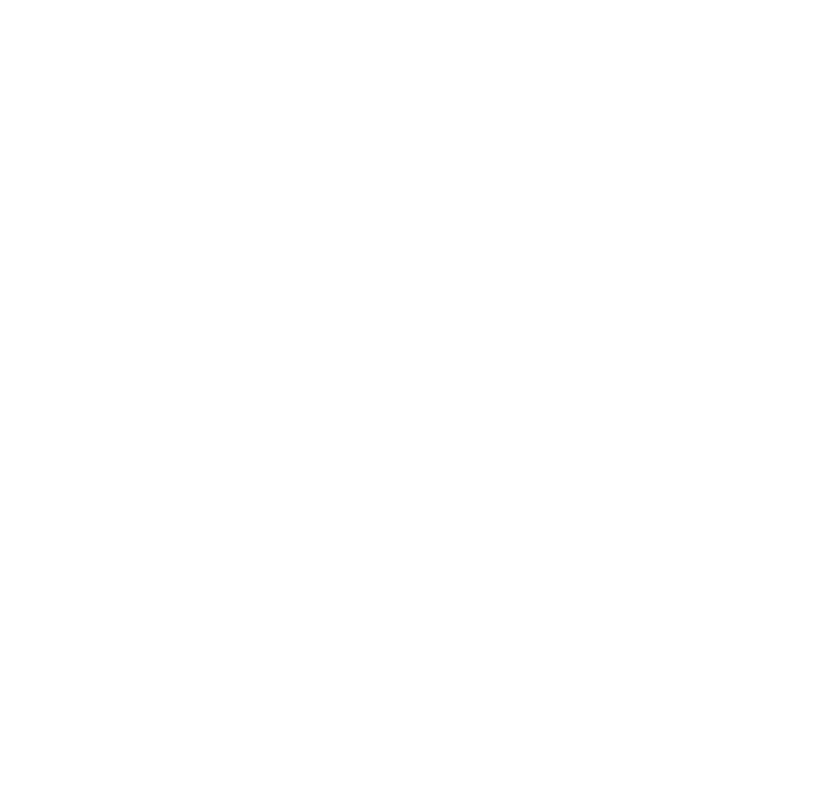
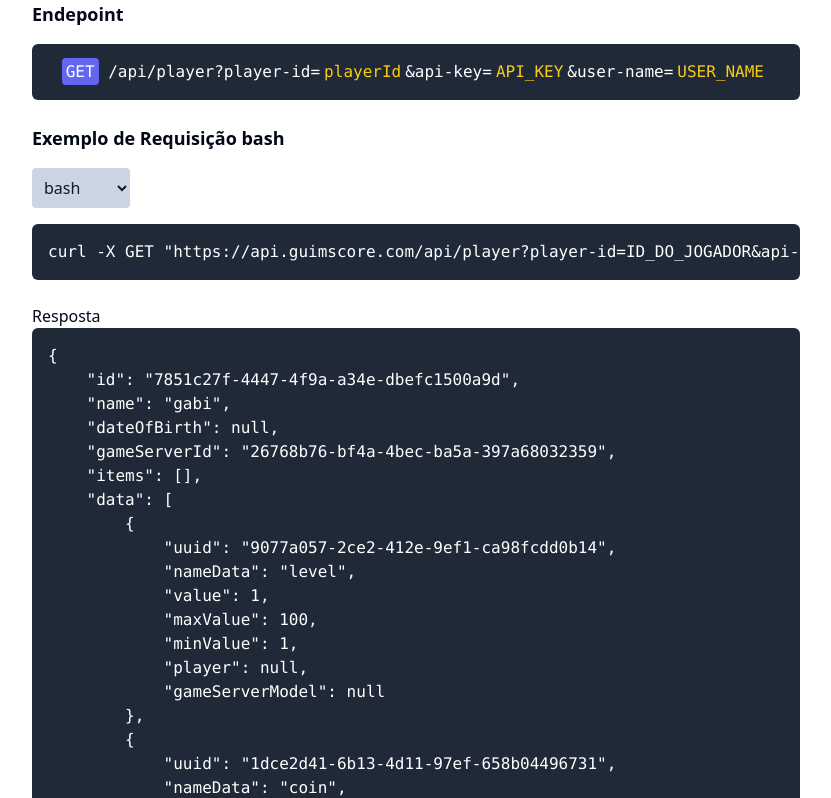
Before and after one commit to Faguim02/GuimScore, a Next.js app in the folder frontend/: page /docs/pt-BR/data in a window 1280 px wide. Shown: the part 1826-2624 px from the top of the page, without its empty margins (352-1183 px from the left). Before the commit the page ends 1848 px from the top, so only its background shows below. Built offline with nearby package versions, Linux system fonts and the light colour scheme.

Commit message:
feat: Atualiza páginas de documentação em português e componentes da interface.

```diff
--- a/frontend/src/app/docs/pt-BR/data/page.tsx
+++ b/frontend/src/app/docs/pt-BR/data/page.tsx
@@ -1,6 +1,12 @@
-import React from 'react';
+"use client";
+
+import { useState } from 'react';
 
 const Data = () => {
+
+    const [lenguageProgramming, setLenguageProgramming] = useState('bash');
+    const lenguages = ['bash', 'gdscript'];
+
     return (
         <div className="max-w-4xl mx-auto px-6 py-12">
             <header className="text-center mb-12">
@@ -35,14 +41,16 @@
 
             <section className='mb-16 bg-white rounded-xl shadow-md p-8 md:p-10'>
 
+                <h2 className='text-2xl font-bold text-gray-800 mb-4'>Criando um novo dado</h2>
+
                 <p>Para criar um dado para os jogadores de um servidor pelo painel de controle</p>
 
-                <ol>
+                <ul className='list-disc list-inside text-gray-700 mb-6'>
                     <li>Navegue ao painel de controle</li>
                     <li>Selecione o game server desejado</li>
                     <li>Adicione novos pares chave-valor conforme necessário</li>
                     <li>Salve as alterações</li>
-                </ol>
+                </ul>
 
                 <p>Pronto, um novo dado foi criado, observe que na tabela dos dados, ele aparece junto com o indentificador do dado</p>
 
@@ -51,8 +59,182 @@
             <section className="mb-16 bg-white rounded-xl p-8 md:p-10">
 
                 <h2 className='text-2xl font-bold text-gray-800 mb-4'>Buscando pelos dados do jogador</h2>
+                <p>Para buscar os dados de um jogador, utilize a rota <code className="bg-gray-200 p-1 rounded">GET</code> o endpoint <code className="bg-gray-200 p-1 rounded">/api/player?player-id=<span className='text-red-500 p-1 rounded'>playerId</span>&api-key=<span className='text-red-500 p-1 rounded'>API_KEY</span>&user-name=<span className='text-red-500 p-1 rounded'>USER_NAME</span></code>, onde playerId representa o ID do jogador e key representa a chave do dado que vocé deseja buscar.</p>
 
+                <h3 className="text-lg font-semibold mb-4">Endepoint</h3>
+                <pre className="bg-gray-800 text-white p-4 rounded-md mb-6 overflow-x-auto">
+                    <code className="language-http">
+    <code className=" p-1 rounded"> <code className='bg-indigo-500 p-1 rounded'>GET</code> /api/player?player-id=<span className='text-yellow-400 p-1 rounded'>playerId</span>&api-key=<span className='text-yellow-400 p-1 rounded'>API_KEY</span>&user-name=<span className='text-yellow-400 p-1 rounded'>USER_NAME</span></code>
+                    </code>
+                </pre>
 
+                <h3 className="text-lg font-semibold mb-4">Exemplo de Requisição {lenguageProgramming}</h3>
+                <div className='bg-white flex p-0 mb-4 rounded'>
+                        <select name="lenguage" onChange={(e) => setLenguageProgramming(e.target.value)} className="bg-slate-300 text-gray-900 p-2 rounded" id="">
+                            {lenguages.map((lang) => (
+                                <option key={lang} value={lang} selected={lenguageProgramming === lang}>{lang}</option>
+                            ))}
+                        </select>
+                </div>
+                <pre className="bg-gray-800 text-white p-4 rounded-md mb-6 overflow-x-auto">
+
+                    {lenguageProgramming === 'bash' &&
+                     <code className="language-bash">
+{`curl -X GET "https://api.guimscore.com/api/player?player-id=ID_DO_JOGADOR&api-key=SUA_API_KEY&user-name=SEU_NOME_DE_ADMINISTRADOR" \\`}
+                     </code>
+                    }
+
+                    {lenguageProgramming === 'gdscript' &&
+                    <code>
+{`
+    var playerId = "7851c27f-4447-4f9a-a34e-dbefc1500a9d" # ID do jogador que você deseja buscar
+    var apiKey = "SUA_API_KEY"
+    var userName = "SEU_NOME_DE_USUARIO"
+
+    func _on_button_pressed():
+        var url = "localhost:3000/api/player?player-id=" + playerId + "&api-key=" + apiKey + "&user-name=" + userName
+        $HTTPRequest.request(url)
+
+    func _on_HTTPRequest_request_completed(result, response_code, headers, body):
+        if response_code == 200:
+            var response = JSON.parse(body.get_string_from_utf8())
+            print("Dados do jogador:", response)
+
+`}
+                    </code>
+                    }
+
+                </pre>
+
+                <h3>Resposta</h3>
+                <pre className="bg-gray-800 text-white p-4 rounded-md mb-6 overflow-x-auto">
+                    <code className="language-json">
+{`{
+	"id": "7851c27f-4447-4f9a-a34e-dbefc1500a9d",
+	"name": "gabi",
+	"dateOfBirth": null,
+	"gameServerId": "26768b76-bf4a-4bec-ba5a-397a68032359",
+	"items": [],
+	"data": [
+		{
+			"uuid": "9077a057-2ce2-412e-9ef1-ca98fcdd0b14",
+			"nameData": "level",
+			"value": 1,
+			"maxValue": 100,
+			"minValue": 1,
+			"player": null,
+			"gameServerModel": null
+		},
+		{
+			"uuid": "1dce2d41-6b13-4d11-97ef-658b04496731",
+			"nameData": "coin",
+			"value": 0,
+			"maxValue": 100,
+			"minValue": 0,
+			"player": null,
+			"gameServerModel": null
+		}
+	]
+}`}
+                    </code>
+                </pre>
+            </section>
+
+            <section className='mb-16 bg-white rounded-xl md:p-10'>
+
+                <h2 className="text-2xl font-semibold mb-4">Adicionando um novo valor ao dado</h2>
+                <p>Para adicionar um novo valor ao dado, temos duas alternativas de rotas:</p>
+                <ol className='text-lg md:text-xl text-gray-800 max-w-3xl pb-6'>
+                    <li>
+                        <p>Esta rota permite almentar o valor do dado:</p>
+                        <pre className="bg-gray-800 text-white p-4 rounded-md mb-6 overflow-x-auto">
+                            <code className=" p-1 rounded"> <code className='bg-green-500 p-1 rounded'>POST</code> /api/player/addValue?api-key=<span className='text-yellow-400 p-1 rounded'>API_KEY</span>&user-name=<span className='text-yellow-400 p-1 rounded'>USER_NAME</span></code>
+                        </pre>
+                    </li>
+                    <li>
+                        <p>Esta rota permite diminuir o valor do dado:</p>
+                        <pre className="bg-gray-800 text-white p-4 rounded-md mb-6 overflow-x-auto">
+                            <code className=" p-1 rounded"> <code className='bg-green-500 p-1 rounded'>POST</code> /api/player/subtractValue?api-key=<span className='text-yellow-400 p-1 rounded'>API_KEY</span>&user-name=<span className='text-yellow-400 p-1 rounded'>USER_NAME</span></code>
+                        </pre>
+                    </li>
+                </ol>
+
+                <h3 className="text-lg font-semibold mb-4">Corpo da Requisição (Body)</h3>
+                <p className="text-lg md:text-xl text-gray-800 max-w-3xl pb-6">
+                    O corpo da requisição deve ser um objeto JSON contendo os seguintes campos:
+                </p>
+                <pre className="bg-gray-800 text-white p-4 rounded-md mb-6 overflow-x-auto">
+                    <code className="language-json">
+{
+`
+{
+    "playerId": "id do jogador",
+    "dataId": "id do dado",
+    "gameId": "id do game server",
+    "value": 10 # valor a ser adicionado ou subtraiido
+}
+`
+}
+                    </code>
+                </pre>
+
+                <h3 className="text-lg font-semibold mb-4">Exemplo de Requisição {lenguageProgramming}</h3>
+                <div className='bg-white flex p-0 mb-4 rounded'>
+                        <select name="lenguage" onChange={(e) => setLenguageProgramming(e.target.value)} className="bg-slate-300 text-gray-900 p-2 rounded" id="">
+                            {lenguages.map((lang) => (
+                                <option key={lang} value={lang} selected={lenguageProgramming === lang}>{lang}</option>
+                            ))}
+                        </select>
+                </div>
+                <pre className="bg-gray-800 text-white p-4 rounded-md mb-6 overflow-x-auto">
+
+                    {lenguageProgramming === 'bash' &&
+                    <code>
+{`curl -X POST \\
+    http://localhost:3000/api/player/addValue?api-key=API_KEY&user-name=USER_NAME \\
+    -H 'Content-Type: application/json' \\
+    -d '{
+        "playerId": "id do jogador",
+        "dataId": "id do dado",
+        "gameId": "id do game server",
+        "value": 10 # valor a ser adicionado ou subtraiido
+    }'`}
+                    </code>
+                    }
+
+                    {lenguageProgramming === 'gdscript' && (
+                        <code>
+{
+`
+var url = "http://localhost:3000/api/player/addValue"
+var api_key = "SUA_API_KEY"
+var user_name = "SEU_USER_NAME"
+var full_url = "%s?api-key=%s&user-name=%s" % [url, api_key, user_name]
+var body = {
+    "playerId": "id do jogador",
+    "dataId": "id do dado",
+    "gameId": "id do game server",
+    "value": 10 # valor a ser adicionado ou subtraiido
+}
+var json_body = json.print(body)
+
+var headers = {
+    "Content-Type": "application/json"
+}
+
+func _on_button_pressed():
+    $HTTPRequest.request(full_url, headers, false, HTTPClient.METHOD_POST, json_body)
+
+func _on_HTTPRequest_request_completed(result, response_code, headers, body):
+    if response_code == 200:
+        var response = JSON.parse(body.get_string_from_utf8())
+        print("Resposta:", response)
+`
+}
+                        </code>
+                    )}
+
+                </pre>
             </section>
 
         </div>
--- a/frontend/src/app/docs/pt-BR/introduction/page.tsx
+++ b/frontend/src/app/docs/pt-BR/introduction/page.tsx
@@ -72,7 +72,7 @@
     </section>
 
     <section className="mb-16 bg-white rounded-xl p-8 md:p-10">
-      <a href='/docs/pt-BR/auth' className="flex items-center text-indigo-600 font-semibold hover:underline mx-auto w-fit">
+      <a href='/docs/pt-BR/gameserver' className="flex items-center text-indigo-600 font-semibold hover:underline mx-auto w-fit">
         <p>Proximo</p>
         <ArrowRight className="inline-block ml-2 h-4 w-4" />
       </a>
--- a/frontend/src/app/docs/pt-BR/player/page.tsx
+++ b/frontend/src/app/docs/pt-BR/player/page.tsx
@@ -191,7 +191,7 @@
             </section>
 
             <section className="mb-16 bg-white rounded-xl p-8 md:p-10">
-                <a href='/docs/pt-BR/gameserver' className="flex items-center text-indigo-600 font-semibold hover:underline mx-auto w-fit">
+                <a href='/docs/pt-BR/data' className="flex items-center text-indigo-600 font-semibold hover:underline mx-auto w-fit">
                     <p>Proximo</p>
                     <ArrowRight className="inline-block ml-2 h-4 w-4" />
                 </a>
--- a/frontend/src/app/page.tsx
+++ b/frontend/src/app/page.tsx
@@ -63,7 +63,7 @@
 
                 <Link
                   className="text-gray-100 inline-flex h-9 items-center justify-center rounded-md bg-brand-purple-100 px-6 py-4 text-sm font-poppins font-medium shadow transition-colors hover:bg-brand-purple-200 focus-visible:outline-none focus-visible:ring-1 focus-visible:bg-brand-purple-100 disabled:pointer-events-none disabled:opacity-50 dark:bg-brand-purple-100 dark:text-gray-100 dark:hover:bg-brand-purple-200 dark:focus-visible:ring-gray-300"
-                  href="/docs"
+                  href="/docs/pt-BR/introduction"
                 >
                   <img src="/icons/icon_docs.svg" alt="Start Icon" className="h-4 w-4 mr-2" />
                   Documentação
```
Also changed, not shown: frontend/src/app/docs/pt-BR/gameserver/page.tsx (+7 -1 lines), frontend/src/components/Sidebar.tsx (+4 -9 lines).
